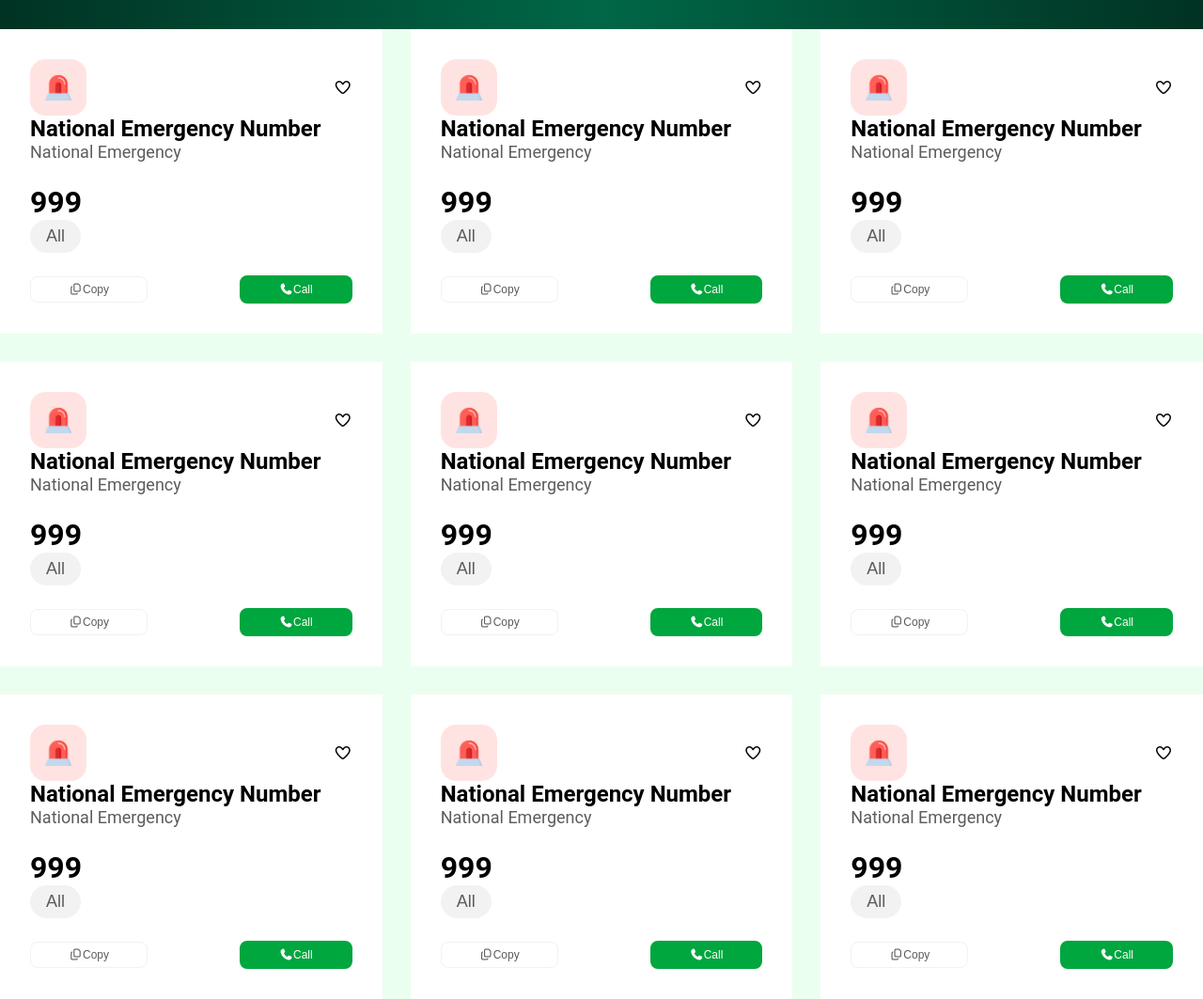
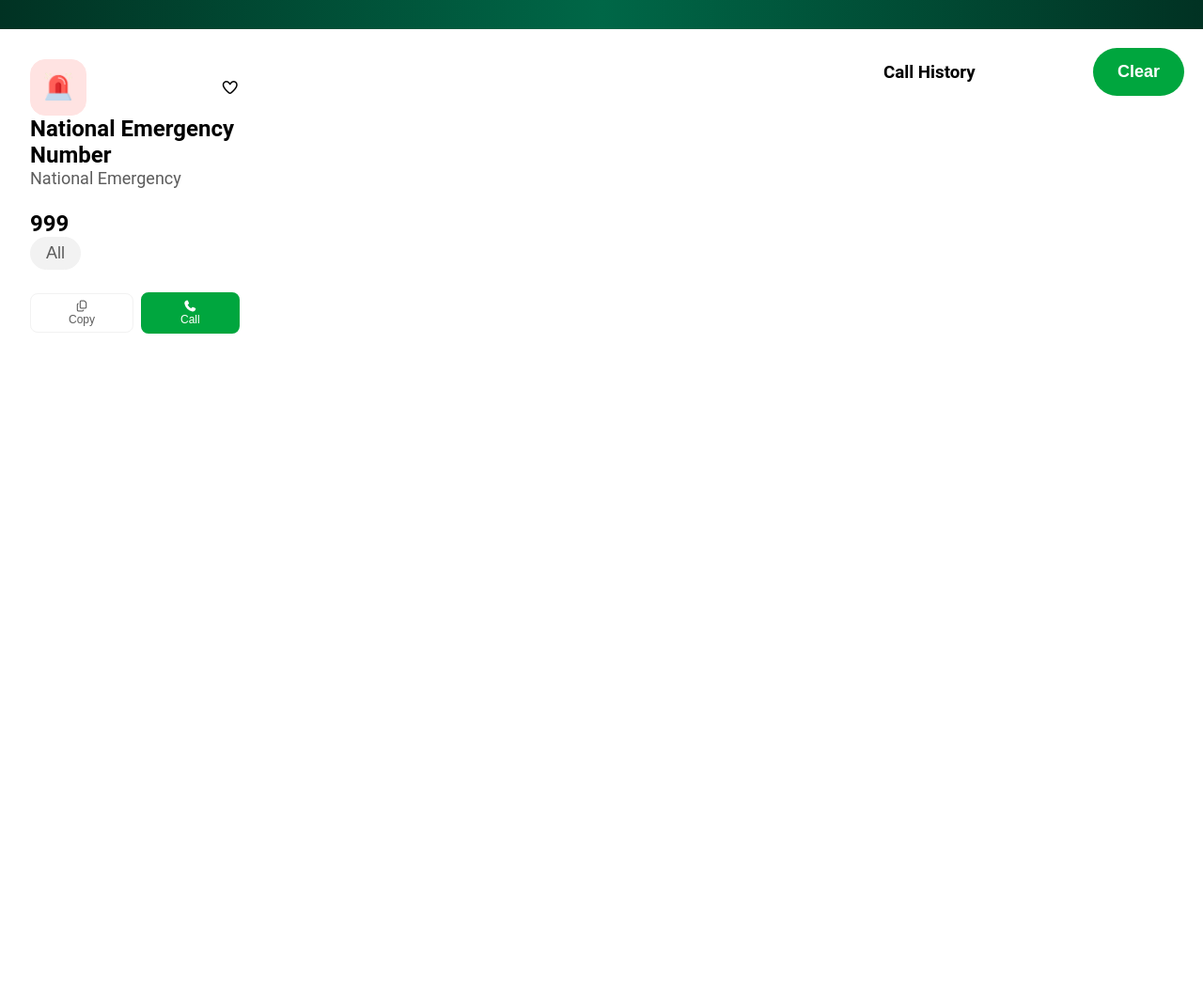
Before and after one commit to mahfujur360/Emergency-Hotline-Assignment5, a plain HTML site: page index.html in a window 1280 px wide. Shown: the part 260-1323 px from the top of the page at 94% size. After the commit the page ends 800 px from the top, so only its background shows below. Drawn offline with Linux system fonts and the light colour scheme.

Commit message:
all done

```diff
--- a/index.html
+++ b/index.html
@@ -1,39 +1,62 @@
 <!DOCTYPE html>
 <html lang="en">
   <head>
-  <meta charset="UTF-8">
-  <meta name="viewport" content="width=device-width, initial-scale=1.0">
+    <meta charset="UTF-8" />
+    <meta name="viewport" content="width=device-width, initial-scale=1.0" />
     <title>Emergency Hotline Assignment</title>
-  <link rel="stylesheet" href="style/style.css">
+    <link rel="stylesheet" href="style/style.css" />
 
     <!-- FontAwesomeCDN -->
-   <link rel="stylesheet" href="https://cdnjs.cloudflare.com/ajax/libs/font-awesome/7.0.0/css/all.min.css" integrity="sha512-DxV+EoADOkOygM4IR9yXP8Sb2qwgidEmeqAEmDKIOfPRQZOWbXCzLC6vjbZyy0vPisbH2SyW27+ddLVCN+OMzQ==" crossorigin="anonymous" referrerpolicy="no-referrer" />
-
+    <link
+      rel="stylesheet"
+      href="https://cdnjs.cloudflare.com/ajax/libs/font-awesome/7.0.0/css/all.min.css"
+      integrity="sha512-DxV+EoADOkOygM4IR9yXP8Sb2qwgidEmeqAEmDKIOfPRQZOWbXCzLC6vjbZyy0vPisbH2SyW27+ddLVCN+OMzQ=="
+      crossorigin="anonymous"
+      referrerpolicy="no-referrer"
+    />
   </head>
   <body class="roboto-font">
     <header class="head-section">
       <nav>
         <div class="logo-title">
-        <img class="logo-top1" src="./assets/logo.png" alt="">
-        <h2 class="title-top"><span>Emergency</span><br><span>Service</span></h2>
+          <img class="logo-top1" src="./assets/logo.png" alt="" />
+          <h2 class="title-top">
+            <span>Emergency</span><br /><span>Service</span>
+          </h2>
         </div>
         <div class="top-button">
-        <button class="btn-top-primary"><img class="heart-icon" src="./assets/heart.png" alt=""></button>
-        <button class="btn-top-primary"><img class="heart-icon" src="./assets/coin.png" alt=""></button>
-        <button class="btn-top-copy2">2 Copy</button>
+          <button class="btn-top-primary">
+            <span id="totalHeart">0</span>
+            <img class="heart-icon" src="./assets/heart.png" alt="" />
+          </button>
+          <button class="btn-top-primary" id="coinBtn">
+            <img class="heart-icon" src="./assets/coin.png" alt="" />
+            <span id="totalCoins">100</span>
+          </button>
+          <button id="totalCopy" class="btn-top-copy2">0 Copy</button>
         </div>
       </nav>
       <div class="Banner">
-      <img class="banner-logo" src="./assets/logo.png" alt="">
+        <img class="banner-logo" src="./assets/logo.png" alt="" />
         <h1 class="banner-titles">Emergency Service Directory</h1>
-      <p class="banner-titles">Government Emergency Services at Your Fingertip – A Project by  Government of the People’s Republic of Bangladesh</p>
+        <p class="banner-titles">
+          Government Emergency Services at Your Fingertip – A Project by
+          Government of the People’s Republic of Bangladesh
+        </p>
       </div>
     </header>
 
-  <main class=".depertment-container-d">
+    <main class="main">
+      <div class="depertment-container-d">
         <div class="depertment-container">
           <div class="log-awsone">
-      <button class="btn-emergency"><img class="icon-every-emergency" src="./assets/emergency.png"  alt=""></button>
+            <button class="btn-emergency">
+              <img
+                class="icon-every-emergency"
+                src="./assets/emergency.png"
+                alt=""
+              />
+            </button>
             <p class="icon-heart"><i class="fa-regular fa-heart"></i></p>
           </div>
           <div>
@@ -41,159 +64,29 @@
             <p class="deprt-description">National Emergency</p>
           </div>
           <div>
-      <h1 class="deprt-title, Number-dial" >999</h1>
+            <h1 class="deprt-title Number-dial">999</h1>
             <button class="btn-down-number">All</button>
           </div>
           <div class="Number-dial">
-      <button class="btn-copy-number"><i class="fa-regular fa-copy"></i>Copy</button>
-      <button class="btn-call1-number"><i class="fa-solid fa-phone"></i>Call</button>
+            <button class="btn-copy-number">
+              <i class="fa-regular fa-copy"></i>Copy
+            </button>
+            <button class="btn-call1-number">
+              <i class="fa-solid fa-phone"></i>Call
+            </button>
           </div>
         </div>
-    <div class="depertment-container">
-      <div class="log-awsone">
-      <button class="btn-emergency"><img class="icon-every-emergency" src="./assets/emergency.png"  alt=""></button>
-      <p class="icon-heart"><i class="fa-regular fa-heart"></i></p>
+        <!-- Repeat for other departments... -->
       </div>
-    <div>
-      <h1 class="deprt-title">National Emergency Number</h1>
-      <p class="deprt-description">National Emergency</p>
-    </div>
-    <div>
-      <h1 class="deprt-title, Number-dial" >999</h1>
-      <button class="btn-down-number">All</button>
-    </div>
-    <div class="Number-dial">
-      <button class="btn-copy-number"><i class="fa-regular fa-copy"></i>Copy</button>
-      <button class="btn-call1-number"><i class="fa-solid fa-phone"></i>Call</button>
-    </div>
-    </div>
-    <div class="depertment-container">
-      <div class="log-awsone">
-      <button class="btn-emergency"><img class="icon-every-emergency" src="./assets/emergency.png"  alt=""></button>
-      <p class="icon-heart"><i class="fa-regular fa-heart"></i></p>
-    </div>
-    <div>
-      <h1 class="deprt-title">National Emergency Number</h1>
-      <p class="deprt-description">National Emergency</p>
-    </div>
-    <div>
-      <h1 class="deprt-title, Number-dial" >999</h1>
-      <button class="btn-down-number">All</button>
-    </div>
-    <div class="Number-dial">
-      <button class="btn-copy-number"><i class="fa-regular fa-copy"></i>Copy</button>
-      <button class="btn-call1-number"><i class="fa-solid fa-phone"></i>Call</button>
-    </div>
-    </div>
-    <div class="depertment-container">
-      <div class="log-awsone">
-      <button class="btn-emergency"><img class="icon-every-emergency" src="./assets/emergency.png"  alt=""></button>
-      <p class="icon-heart"><i class="fa-regular fa-heart"></i></p>
-    </div>
-    <div>
-      <h1 class="deprt-title">National Emergency Number</h1>
-      <p class="deprt-description">National Emergency</p>
-    </div>
-    <div>
-      <h1 class="deprt-title, Number-dial" >999</h1>
-      <button class="btn-down-number">All</button>
-    </div>
-    <div class="Number-dial">
-      <button class="btn-copy-number"><i class="fa-regular fa-copy"></i>Copy</button>
-      <button class="btn-call1-number"><i class="fa-solid fa-phone"></i>Call</button>
-    </div>
-    </div>
-    <div class="depertment-container">
-      <div class="log-awsone">
-      <button class="btn-emergency"><img class="icon-every-emergency" src="./assets/emergency.png"  alt=""></button>
-      <p class="icon-heart"><i class="fa-regular fa-heart"></i></p>
-    </div>
-    <div>
-      <h1 class="deprt-title">National Emergency Number</h1>
-      <p class="deprt-description">National Emergency</p>
-    </div>
-    <div>
-      <h1 class="deprt-title, Number-dial" >999</h1>
-      <button class="btn-down-number">All</button>
-    </div>
-    <div class="Number-dial">
-      <button class="btn-copy-number"><i class="fa-regular fa-copy"></i>Copy</button>
-      <button class="btn-call1-number"><i class="fa-solid fa-phone"></i>Call</button>
-    </div>
-    </div>
-    <div class="depertment-container">
-      <div class="log-awsone">
-      <button class="btn-emergency"><img class="icon-every-emergency" src="./assets/emergency.png"  alt=""></button>
-      <p class="icon-heart"><i class="fa-regular fa-heart"></i></p>
-    </div>
-    <div>
-      <h1 class="deprt-title">National Emergency Number</h1>
-      <p class="deprt-description">National Emergency</p>
-    </div>
-    <div>
-      <h1 class="deprt-title, Number-dial" >999</h1>
-      <button class="btn-down-number">All</button>
-    </div>
-    <div class="Number-dial">
-      <button class="btn-copy-number"><i class="fa-regular fa-copy"></i>Copy</button>
-      <button class="btn-call1-number"><i class="fa-solid fa-phone"></i>Call</button>
-    </div>
-    </div>
-    <div class="depertment-container">
-      <div class="log-awsone">
-      <button class="btn-emergency"><img class="icon-every-emergency" src="./assets/emergency.png"  alt=""></button>
-      <p class="icon-heart"><i class="fa-regular fa-heart"></i></p>
-    </div>
-    <div>
-      <h1 class="deprt-title">National Emergency Number</h1>
-      <p class="deprt-description">National Emergency</p>
-    </div>
-    <div>
-      <h1 class="deprt-title, Number-dial" >999</h1>
-      <button class="btn-down-number">All</button>
-    </div>
-    <div class="Number-dial">
-      <button class="btn-copy-number"><i class="fa-regular fa-copy"></i>Copy</button>
-      <button class="btn-call1-number"><i class="fa-solid fa-phone"></i>Call</button>
-    </div>
-    </div>
-    <div class="depertment-container">
-      <div class="log-awsone">
-      <button class="btn-emergency"><img class="icon-every-emergency" src="./assets/emergency.png"  alt=""></button>
-      <p class="icon-heart"><i class="fa-regular fa-heart"></i></p>
-    </div>
-    <div>
-      <h1 class="deprt-title">National Emergency Number</h1>
-      <p class="deprt-description">National Emergency</p>
-    </div>
-    <div>
-      <h1 class="deprt-title, Number-dial" >999</h1>
-      <button class="btn-down-number">All</button>
-    </div>
-    <div class="Number-dial">
-      <button class="btn-copy-number"><i class="fa-regular fa-copy"></i>Copy</button>
-      <button class="btn-call1-number"><i class="fa-solid fa-phone"></i>Call</button>
-    </div>
-    </div>
-    <div class="depertment-container">
-      <div class="log-awsone">
-      <button class="btn-emergency"><img class="icon-every-emergency" src="./assets/emergency.png"  alt=""></button>
-      <p class="icon-heart"><i class="fa-regular fa-heart"></i></p>
-    </div>
-    <div>
-      <h1 class="deprt-title">National Emergency Number</h1>
-      <p class="deprt-description">National Emergency</p>
-    </div>
-    <div>
-      <h1 class="deprt-title, Number-dial" >999</h1>
-      <button class="btn-down-number">All</button>
-    </div>
-    <div class="Number-dial">
-      <button class="btn-copy-number"><i class="fa-regular fa-copy"></i>Copy</button>
-      <button class="btn-call1-number"><i class="fa-solid fa-phone"></i>Call</button>
+
+      <div class="call-history">
+        <div class="call-history-container">
+          <h3>Call History</h3>
+          <button class="clear-btn">Clear</button>
         </div>
       </div>
     </main>
 
+    <script src="/js/main.js"></script>
   </body>
 </html>
--- /dev/null
+++ b/js/main.js
@@ -0,0 +1,68 @@
+let totalHearts = 0;
+let totalCoins = 100;
+let totalCopies = 0;
+
+// DOM references
+const heartCount = document.getElementById("totalHeart");
+const coinDisplay = document.getElementById("totalCoins");
+const copyDisplay = document.getElementById("totalCopy");
+const callHistoryContainer = document.querySelector(".call-history");
+
+// Heart button
+document.querySelectorAll(".icon-heart").forEach((heart) => {
+  heart.addEventListener("click", () => {
+    totalHearts++;
+    heartCount.textContent = totalHearts;
+  });
+});
+
+//  Call Button
+document.querySelectorAll(".btn-call1-number").forEach((btn) => {
+  btn.addEventListener("click", (e) => {
+    const card = e.target.closest(".depertment-container");
+    const serviceName = card.querySelector(".deprt-title").innerText;
+    const serviceNumber = card.querySelector(".Number-dial").innerText;
+
+    // check coin
+    if (totalCoins < 20) {
+      alert("Not enough coins to make a call!");
+      return;
+    }
+
+    totalCoins -= 20;
+    coinDisplay.innerText = totalCoins;
+    alert(`📞 Calling ${serviceName} at ${serviceNumber}`);
+
+    const historyItem = document.createElement("div");
+    historyItem.classList.add("call-history-container");
+    historyItem.innerHTML = `
+      <h3>${serviceName} <br /><span>${serviceNumber}</span></h3>
+      <p>${new Date().toLocaleTimeString()}</p>
+    `;
+    callHistoryContainer.appendChild(historyItem);
+  });
+});
+
+//  Copy Button
+document.querySelectorAll(".btn-copy-number").forEach((btn) => {
+  btn.addEventListener("click", (e) => {
+    const card = e.target.closest(".depertment-container");
+    const serviceNumber = card.querySelector(".Number-dial").innerText;
+
+    navigator.clipboard.writeText(serviceNumber).then(() => {
+      totalCopies++;
+      copyDisplay.textContent = `${totalCopies} Copy`;
+      alert(`Number ${serviceNumber} copied to clipboard!`);
+    });
+  });
+});
+
+// Clear History
+document.querySelector(".clear-btn").addEventListener("click", () => {
+  const items = callHistoryContainer.querySelectorAll(
+    ".call-history-container"
+  );
+  items.forEach((item, index) => {
+    if (index > 0) item.remove();
+  });
+});
--- a/style/style.css
+++ b/style/style.css
@@ -1,173 +1,196 @@
-
 .roboto-font {
   font-family: "Roboto", sans-serif;
   font-optical-sizing: auto;
-  font-weight: weight;
+  /* font-weight: bold; */
   font-style: normal;
-
 }
 
-*{
+* {
   margin: 0px;
 }
 
-.btn-top-primary{
+.btn-top-primary {
   height: 50px;
   width: 123px;
   border-radius: 50px;
   border: 2px solid rgba(65, 255, 107, 0.1);
-  background-color: rgba(65, 255, 107, 0.1) ;
+  background-color: rgba(65, 255, 107, 0.1);
 }
 
-.btn-top-copy2{
+.btn-top-copy2 {
   height: 50px;
   width: 123px;
   border-radius: 50px;
-  border: 2px solid #00A63E;
-  background-color: #00A63E;
-  color: white ;
+  border: 2px solid #00a63e;
+  background-color: #00a63e;
+  color: white;
   font-weight: 600;
   font-size: 13px;
 }
 
-header{
-
+header {
 }
 
-body header nav{
+body header nav {
   display: flex;
   justify-content: space-between;
   align-items: center;
   margin: 20px 60px;
 }
-.logo-title{
+.logo-title {
   display: flex;
   align-items: center;
   gap: 10px;
 }
 
-.logo-top1{
+.logo-top1 {
   height: 50px;
   width: 50px;
 }
-.title-top{
+.title-top {
   color: rgba(0, 103, 71, 1);
   font-weight: 800;
   font-size: 18px;
 }
 
-.heart-icon{
+.heart-icon {
   height: 30px;
   width: 30px;
 }
 
-.top-button{
+.top-button {
   align-items: center;
   display: flex;
   gap: 20px;
 }
-.Banner{
+.Banner {
   text-align: center;
   background-image: linear-gradient(to right, #013223, #006747, #013223);
   padding: 30px;
 }
-.banner-logo{
+.banner-logo {
   width: 64px;
   height: 64px;
 }
-.banner-titles{
+.banner-titles {
   color: white;
   margin-bottom: 8px;
 }
 
-main{
-  background-color: rgba(65, 255, 107, 0.1) ;
-  display: grid;
-  grid-template-columns: repeat(3, 1fr);
-  gap: 30px;
+main {
+  display: flex;
 }
 
-.depertment-container-d{
-
+.depertment-container-d {
+  display: grid;
+  grid-template-columns: 1fr 1fr 1fr;
+  gap: 30px;
+  width: 100%;
 }
-.log-awsone{
+.log-awsone {
   display: flex;
   justify-content: space-between;
   align-items: center;
 }
-.deprt-title{
+.deprt-title {
   font-weight: 650;
   font-size: 24px;
 }
-.deprt-description{
+.deprt-description {
   font-size: 18px;
-  color: #5C5C5C;
+  color: #5c5c5c;
 }
 
-.Number-dial{
+.Number-dial {
   margin-top: 24px;
   display: flex;
+  gap: 8px;
   align-items: center;
-  justify-content: space-between;
 }
-.btn-emergency{
-  background-color: #FFE3E2;
-  border: 1px solid #FFE3E2;
+.btn-emergency {
+  background-color: #ffe3e2;
+  border: 1px solid #ffe3e2;
   border-radius: 16px;
   height: 60px;
   width: 60px;
-
 }
 
-.icon-every-emergency{
+.icon-every-emergency {
   width: 30px;
   height: 30px;
 }
-.btn-down-number{
+.btn-down-number {
   border: 1px solid rgba(242, 242, 242, 1);
   border-radius: 50px;
   background-color: rgba(242, 242, 242, 1);
-  color: #5C5C5C;
+  color: #5c5c5c;
   font-size: 18px;
   padding: 6px 16px;
 }
-.btn-copy-number{
+.btn-copy-number {
   background-color: white;
   border: 1px solid rgba(242, 242, 242, 1);
   border-radius: 8px;
   padding: 6px 40px;
   font-size: 12px;
-   color: #5C5C5C;
+  color: #5c5c5c;
   font-weight: 100;
 }
-.btn-call1-number{
-  border: 2px solid #00A63E;
-  background-color: #00A63E;
+.btn-call1-number {
+  border: 2px solid #00a63e;
+  background-color: #00a63e;
   border-radius: 8px;
   padding: 6px 40px;
   font-size: 12px;
   color: white;
   font-weight: 100;
 }
-.btn-call1-number{
-  border: 2px solid #00A63E;
-  background-color: #00A63E;
-   border-radius: 8px;
-   padding: 6px 40px;
-   font-size: 12px;
-   color: white;
-   font-weight: 100;
-}
-.btn-call1-number{
-  border: 2px solid #00A63E;
-  background-color: #00A63E;
-   border-radius: 8px;
-   padding: 6px 40px;
-   font-size: 12px;
-   color: white;
-   font-weight: 100;
-}
-.depertment-container{
+.depertment-container {
   padding: 32px;
   background-color: white;
 }
+
+.call-history {
+  min-width: 320px;
+  /* box-shadow: 1px 11px 1px 2px #cac6c6; */
+  padding: 20px;
+  background: #ffffff;
+}
+
+.call-history-container {
+  display: flex;
+  align-items: center;
+  justify-content: space-between;
+  margin-bottom: 18px;
+}
+
+.call-history-container h3 span {
+  font-size: 14px;
+}
+.call-history-container button {
+  padding: 15px 26px;
+  background: #00a63e;
+  color: white;
+  font-weight: bold;
+  font-size: 18px;
+  border: 0;
+  border-radius: 30px;
+}
+.call-history-container button {
+  padding: 15px 26px;
+  background: #00a63e;
+  color: white;
+  font-weight: bold;
+  font-size: 18px;
+  border: 0;
+  border-radius: 30px;
+}
+.call-history-container button {
+  padding: 15px 26px;
+  background: #00a63e;
+  color: white;
+  font-weight: bold;
+  font-size: 18px;
+  border: 0;
+  border-radius: 30px;
+}
```
Lines whose indentation alone changed are shown as unchanged.
